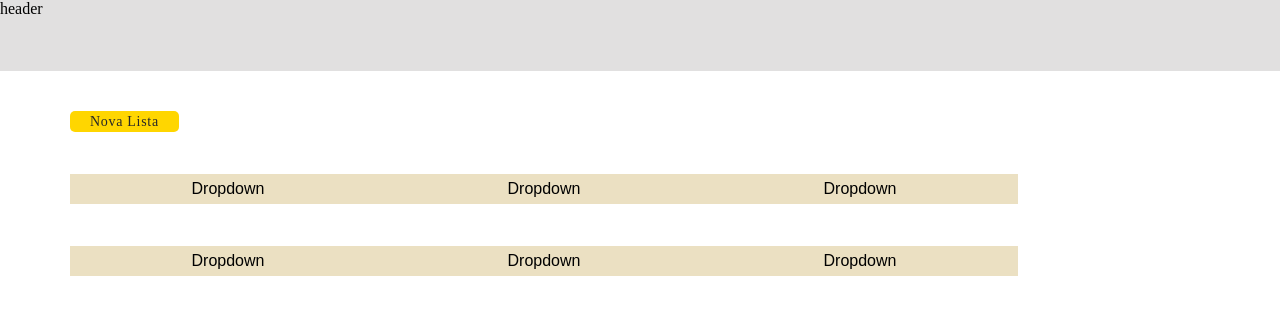
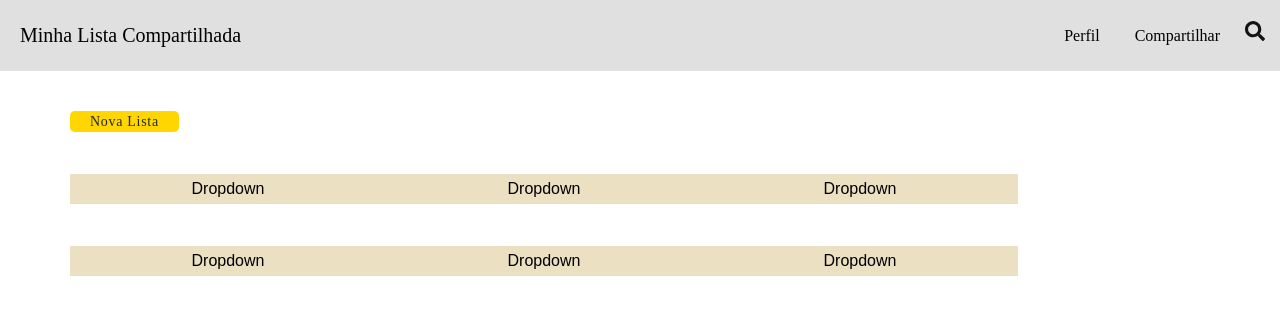
Before and after one commit to Maehmaciel/ListaCompartilhada, a React (Create React App) app: page /home in a window 1280 px wide. Shown: the top 314 px of the page. Built offline with nearby package versions, Linux system fonts and the light colour scheme.

Commit message:
feat: concluindo header

```diff
--- a/package.json
+++ b/package.json
@@ -8,6 +8,7 @@
     "@testing-library/user-event": "^7.1.2",
     "react": "^16.13.1",
     "react-dom": "^16.13.1",
+    "react-icons": "^3.10.0",
     "react-router-dom": "^5.2.0",
     "react-scripts": "3.4.1",
     "styled-components": "^5.1.1"
--- a/src/Components/Header/index.js
+++ b/src/Components/Header/index.js
@@ -1,12 +1,23 @@
 import React from 'react';
-import {Container} from './styles'
+import { Container, H1, Ul, Li, Link, } from './styles'
+import { FaSearch } from 'react-icons/fa'
 
 function Header() {
-  return (
-    <Container>
-       <span>header</span>
-    </Container>
-  );
+	return (
+		<Container>
+			<H1>Minha Lista Compartilhada</H1>
+
+			{/* <Perfil>Perfil</Perfil>
+			<Compartilhar>Compartilhar</Compartilhar>
+			<FaSearch size={20} color="#141313"></FaSearch> */}
+
+			<Ul>
+				<Li><Link>Perfil</Link></Li>
+				<Li><Link>Compartilhar</Link></Li>
+				<Li><FaSearch size={20} color="#141313" ></FaSearch></Li>
+			</Ul>
+		</Container>
+	);
 }
 
 export default Header;
--- a/src/Components/Header/styles.js
+++ b/src/Components/Header/styles.js
@@ -1,7 +1,41 @@
 import styled from "styled-components"
 
 export const Container = styled.header`
-    width:100%;
+		width:100%;
     height:71px;
-    background-color:#E1E0E0;
+		background-color:#E1E0E0;
+		margin:0 auto;
+		display: flex;
+		flex-wrap:nowrap;
+		align-items:center;
 `
+
+export const H1 = styled.h1`
+	padding: 10px 20px 10px 20px;
+
+	font-family: Share Tech Mono;
+	font-style: normal;
+	font-weight: normal;
+	font-size: 20px;
+	line-height: 23px;
+`
+export const Ul = styled.ul`
+	margin-left: auto;`
+export const Li = styled.li`
+	display: inline-table;
+	padding: 0px 15px 0px 0px
+`
+export const Link = styled.a`
+	display: table;
+	font-size: 16px;
+	padding: 5px 10px;
+	background-image: linear-gradient(to top, #FFD600 0%, #FFD600 100%);
+	background-size: 0% 2px;
+	background-position: bottom;
+	background-repeat: no-repeat;
+	transition: 0.5s;
+	:hover{
+		background-size: 100% 2px;
+		cursor: pointer;
+	};
+`
```
Also changed, not shown: 1 other file (tests, documents, lock files or other folders).
